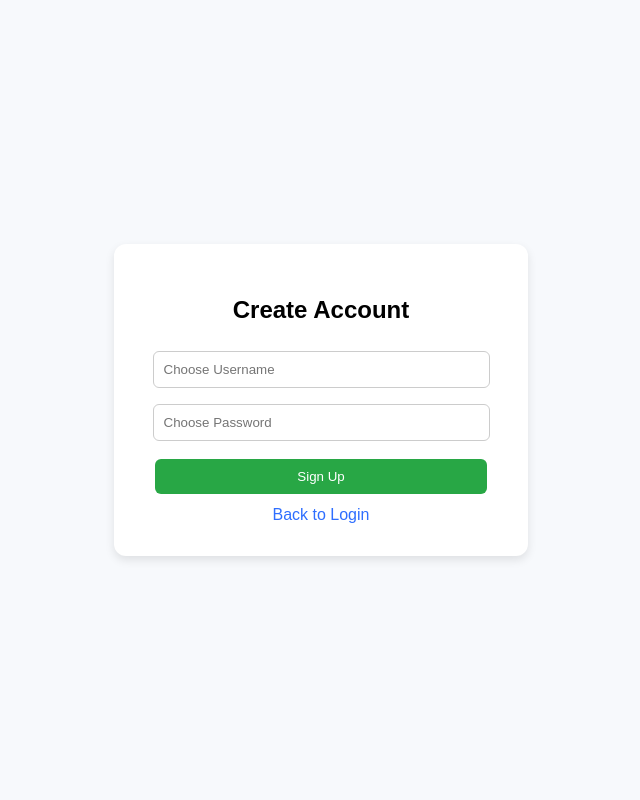
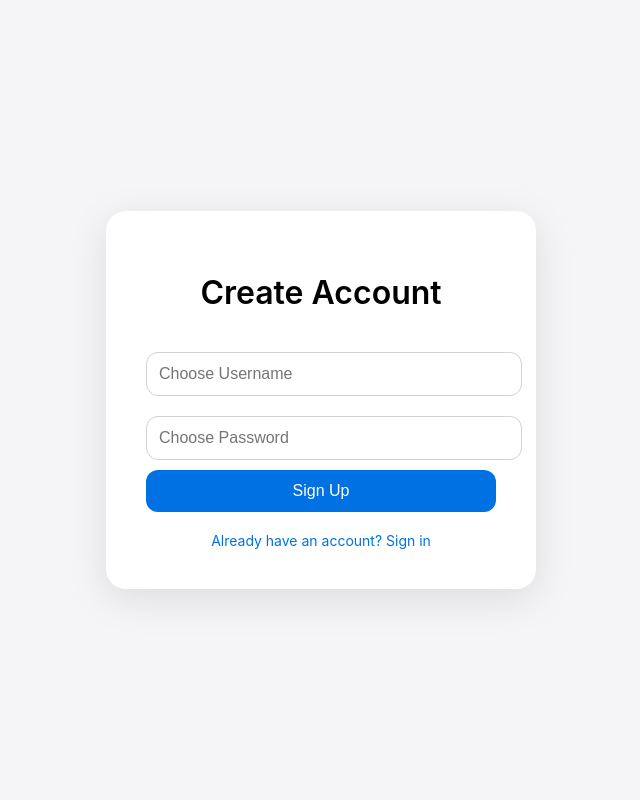
Before and after one commit to Ben-Meredith/signup1.0, a Flask app: template templates/signup.html in a window 1280 px wide. Shown: the whole page, without its empty margins (319-959 px from the left). Run offline with Flask 3, Linux system fonts and the light colour scheme; the template is opened without the code that fills it, so the values that code supplies are empty.

Commit message:
Update signup.html

```diff
--- a/templates/signup.html
+++ b/templates/signup.html
@@ -2,25 +2,69 @@
 <html lang="en">
 <head>
   <meta charset="UTF-8">
-  <title>Sign Up</title>
+  <title>Create Account - MyApp</title>
   <style>
-    body { font-family: Arial, sans-serif; background:#f7f9fc; display:flex; height:100vh; justify-content:center; align-items:center; margin:0; }
-    .card { background:white; padding:2rem; border-radius:12px; box-shadow:0 4px 10px rgba(0,0,0,0.1); width:350px; text-align:center; }
-    input { width:90%; padding:10px; margin:8px 0; border:1px solid #ccc; border-radius:6px; }
-    button { width:95%; padding:10px; background:#28a745; color:white; border:none; border-radius:6px; cursor:pointer; margin-top:10px; }
-    button:hover { background:#1e7e34; }
-    a { display:block; margin-top:12px; color:#2e6eff; text-decoration:none; }
+    body {
+      margin: 0;
+      font-family: -apple-system, BlinkMacSystemFont, "SF Pro Text", sans-serif;
+      background-color: #f5f5f7;
+      display: flex;
+      justify-content: center;
+      align-items: center;
+      height: 100vh;
+    }
+    .container {
+      background: #fff;
+      padding: 40px;
+      border-radius: 20px;
+      box-shadow: 0 10px 40px rgba(0,0,0,0.1);
+      text-align: center;
+      width: 350px;
+    }
+    h1 {
+      font-weight: 600;
+      margin-bottom: 30px;
+    }
+    input {
+      width: 100%;
+      padding: 12px;
+      margin: 10px 0;
+      border: 1px solid #d2d2d7;
+      border-radius: 12px;
+      font-size: 16px;
+    }
+    button {
+      width: 100%;
+      padding: 12px;
+      background: #0071e3;
+      color: white;
+      border: none;
+      border-radius: 12px;
+      font-size: 16px;
+      font-weight: 500;
+      cursor: pointer;
+    }
+    button:hover {
+      background: #005bb5;
+    }
+    a {
+      display: block;
+      margin-top: 20px;
+      color: #0071e3;
+      text-decoration: none;
+      font-size: 14px;
+    }
   </style>
 </head>
 <body>
-  <div class="card">
-    <h2>Create Account</h2>
-    <form method="POST">
-      <input type="text" name="username" placeholder="Choose Username" required><br>
-      <input type="password" name="password" placeholder="Choose Password" required><br>
+  <div class="container">
+    <h1>Create Account</h1>
+    <form action="/register" method="POST">
+      <input type="text" name="username" placeholder="Choose Username" required>
+      <input type="password" name="password" placeholder="Choose Password" required>
       <button type="submit">Sign Up</button>
     </form>
-    <a href="{{ url_for('login') }}">Back to Login</a>
+    <a href="/">Already have an account? Sign in</a>
   </div>
 </body>
 </html>
```
